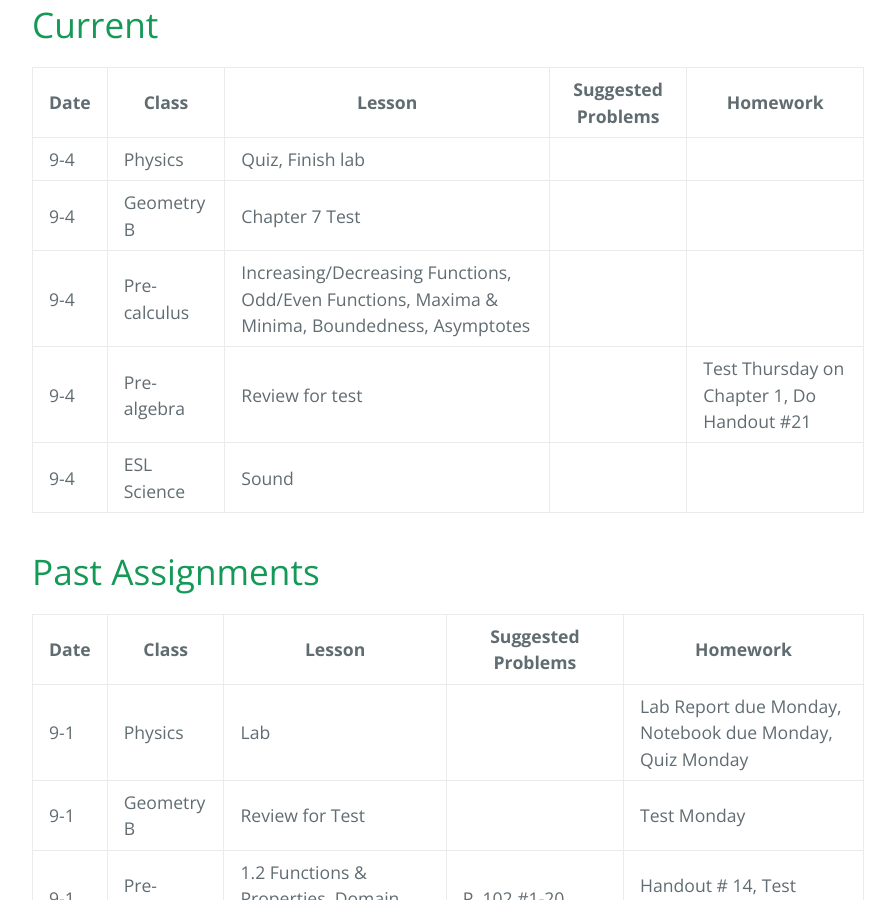
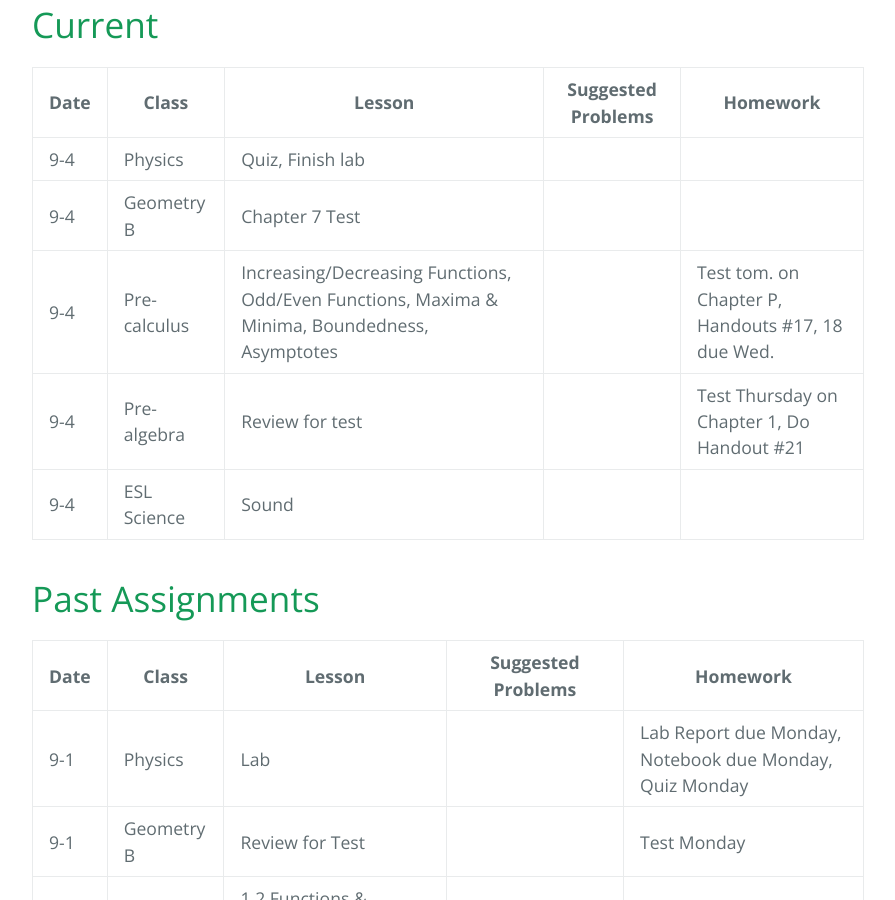
Before and after one commit to gpayoo/gpayoo, a Jekyll site: the page built from index.md, in a window 1280 px wide and 900 px high, scrolled down 501 px. Shown: the whole window, without its empty margins (192-1087 px from the left). Built offline with Jekyll 4.4.1, drawn with Linux system fonts in a browser that asks for light colours; our own code applies the rules of GitHub Pages for plain Markdown files.

Commit message:
Update index.md

```diff
--- a/index.md
+++ b/index.md
@@ -11,7 +11,7 @@ layout: default
 | ---- | ----- | ------ | -------- | ---
 | 9-4 | Physics | Quiz, Finish lab  | |
 | 9-4 | Geometry B | Chapter 7 Test | |  |
-| 9-4 | Pre-calculus | Increasing/Decreasing Functions, Odd/Even Functions, Maxima & Minima, Boundedness, Asymptotes |  |
+| 9-4 | Pre-calculus | Increasing/Decreasing Functions, Odd/Even Functions, Maxima & Minima, Boundedness, Asymptotes ||  Test tom. on Chapter P, Handouts #17, 18 due Wed.
 | 9-4 | Pre-algebra | Review for test| | Test Thursday on Chapter 1, Do Handout #21 |
 | 9-4 | ESL Science | Sound |  |
 
```
